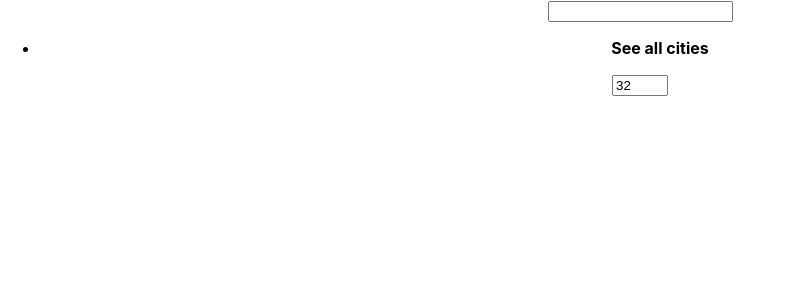
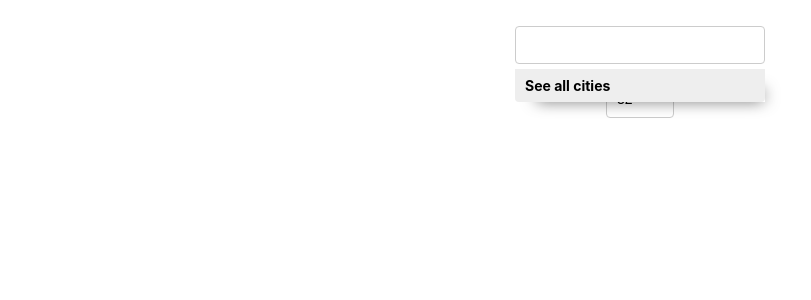
Before and after one commit to Nusrat-Jahan/meet, a React (Create React App) app: page / in a window 1280 px wide. Shown: the top 300 px of the page, without its empty margins (0-811 px from the left). Built offline with nearby package versions, Linux system fonts and the light colour scheme; the HTML template or start-up script is replaced by a standard one.

Commit message:
Added design for my App

```diff
--- a/src/App.css
+++ b/src/App.css
@@ -1,4 +1,4 @@
-.App {
+/* .App {
   text-align: center;
 }
 
@@ -35,4 +35,218 @@
   to {
     transform: rotate(360deg);
   }
+} */
+
+@import url(https://fonts.googleapis.com/css?family=Roboto:500);
+.App {
+  text-align: center;
+  padding: 2% 5%;
 }
+
+.App * {
+  box-sizing: border-box;
+}
+
+ul {
+  padding: 0;
+  list-style: none;
+}
+
+p {
+  margin: 5px 0;
+}
+
+.display-none {
+  display: none;
+}
+.showSuggestions {
+  display: block;
+}
+
+input[type="text"],
+input[type="number"] {
+  padding: 8px 6px 8px 10px;
+  border-radius: 4px;
+  outline: none;
+  border: 1px solid #ccc;
+  font-size: 14px;
+  line-height: 20px;
+  align-self: center;
+  height: 38px;
+}
+
+.city {
+  width: 250px;
+}
+
+.CitySearch {
+  display: flex;
+  flex-direction: column;
+  flex-basis: 300px;
+  max-width: 300px;
+  margin: auto;
+  position: relative;
+}
+
+.suggestions {
+  width: 250px;
+  position: absolute;
+  z-index: 2;
+  align-self: center;
+  margin: 0;
+  top: 43px;
+  font-size: 14px;
+  box-shadow: 10px 10px 16px -12px rgba(0, 0, 0, 0.75);
+}
+
+.suggestions > li {
+  text-align: left;
+  padding: 8px 6px 8px 10px;
+  background-color: #eee;
+  cursor: default;
+}
+
+.suggestions > li:last-child {
+  border-bottom-left-radius: 4px;
+  border-bottom-right-radius: 4px;
+}
+
+.suggestions > li:hover {
+  background-color: #bcdcdb;
+}
+
+.event {
+  padding: 10px 10px 35px;
+  margin-bottom: 10px;
+  text-align: left;
+  border: 1px solid #ccc;
+  border-radius: 4px;
+  position: relative;
+}
+
+.details-btn {
+  position: absolute;
+  right: 5px;
+  bottom: 5px;
+  padding: 5px 8px;
+  border-radius: 4px;
+  outline: none;
+  cursor: pointer;
+}
+
+.name {
+  font-size: 18px;
+  font-weight: 600;
+}
+
+.group-name {
+  text-transform: uppercase;
+  font-size: 14px;
+}
+
+.going,
+.visibility {
+  font-style: italic;
+}
+
+.description {
+  overflow-x: hidden;
+}
+
+.numberOfEvents {
+  width: 200px;
+  margin: 20px auto;
+  text-align: center;
+}
+
+.button-wrapper {
+  display: grid;
+  grid-template-columns: 1fr 1fr 1fr;
+  grid-gap: 20px;
+  padding: 20px;
+  font-family: sans-serif;
+}
+
+.Alert {
+  position: fixed;
+  top: 20px;
+}
+
+.data-vis-wrapper {
+  display: flex;
+  align-items: center;
+  flex-direction: column;
+}
+.data-vis-wrapper .recharts-responsive-container {
+  min-width: 100%;
+  display: flex;
+}
+.recharts-surface {
+  overflow: visible;
+}
+
+.login-button {
+  color: #494949;
+  text-transform: uppercase;
+  text-decoration: none;
+  background: #ffffff;
+  padding: 20px;
+  border: 4px solid #494949;
+  display: inline-block;
+  transition: all 0.4s ease 0s;
+  min-width: 10rem;
+  margin: 1rem;
+}
+
+.google-btn {
+  width: 184px;
+  height: 42px;
+  margin: 1rem;
+  background-color: #4285f4;
+  border-radius: 2px;
+  box-shadow: 0 3px 4px 0 rgba(0, 0, 0, 0.25);
+}
+.google-btn:hover {
+  box-shadow: 0 0 6px #4285f4;
+}
+.google-btn:active {
+  background: #1669f2;
+}
+.google-icon-wrapper {
+  position: absolute;
+  margin-top: 1px;
+  margin-left: 1px;
+  width: 40px;
+  height: 40px;
+  border-radius: 2px;
+  background-color: #fff;
+}
+.google-icon {
+  position: absolute;
+  margin-top: 11px;
+  margin-left: -8px;
+  width: 18px;
+  height: 18px;
+}
+.btn-text {
+  float: right;
+  margin: 11px 11px 0 0;
+  color: #fff;
+  font-size: 14px;
+  letter-spacing: 0.2px;
+  font-family: "Roboto";
+}
+
+
+
+@media only screen and (min-width: 992px) {
+  .data-vis-wrapper {
+    flex-direction: row;
+  }
+  .data-vis-wrapper .recharts-responsive-container {
+    flex-basis: 50%;
+    max-width: 50%;
+    min-width: auto;
+    margin: 0 auto;
+  }
+}
```
